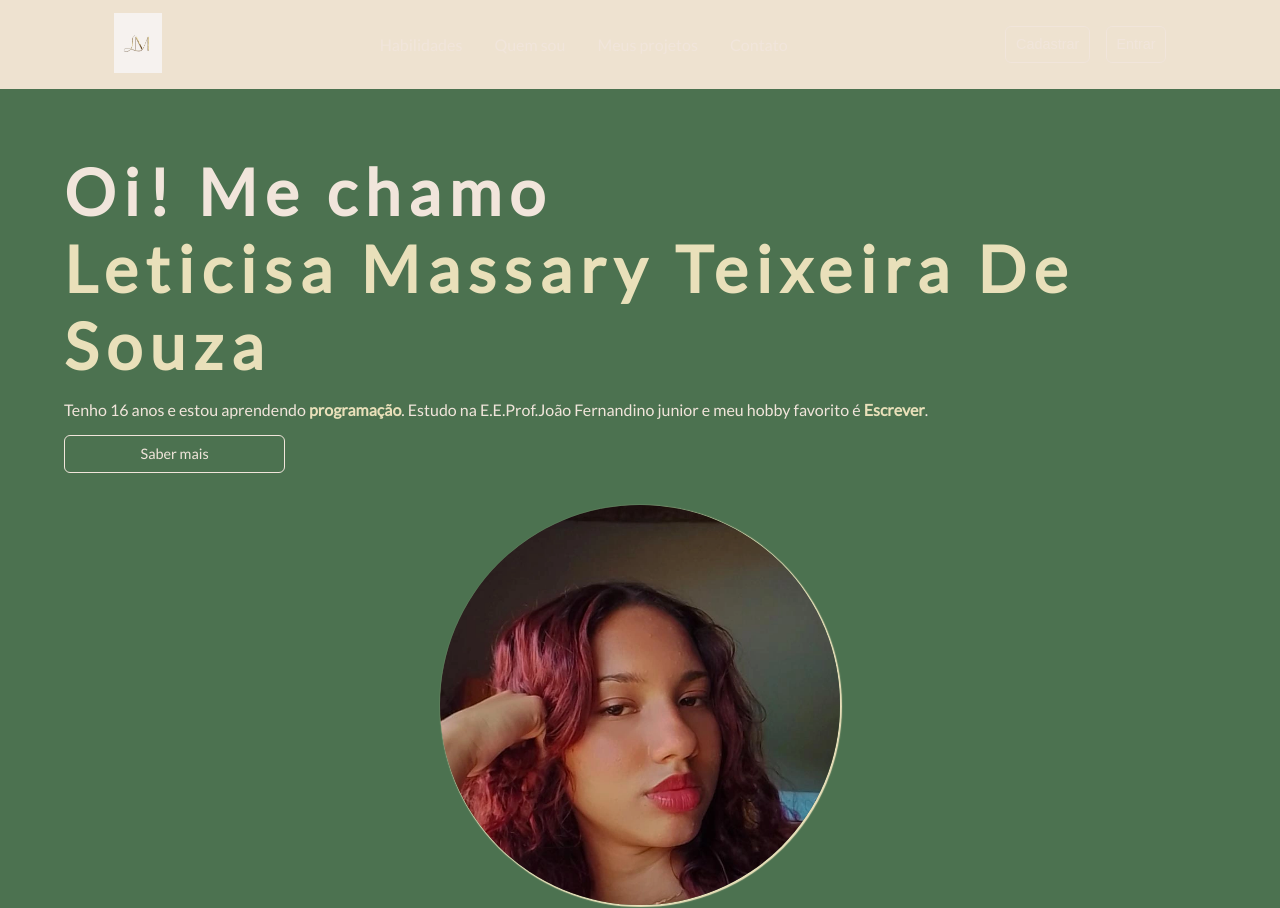
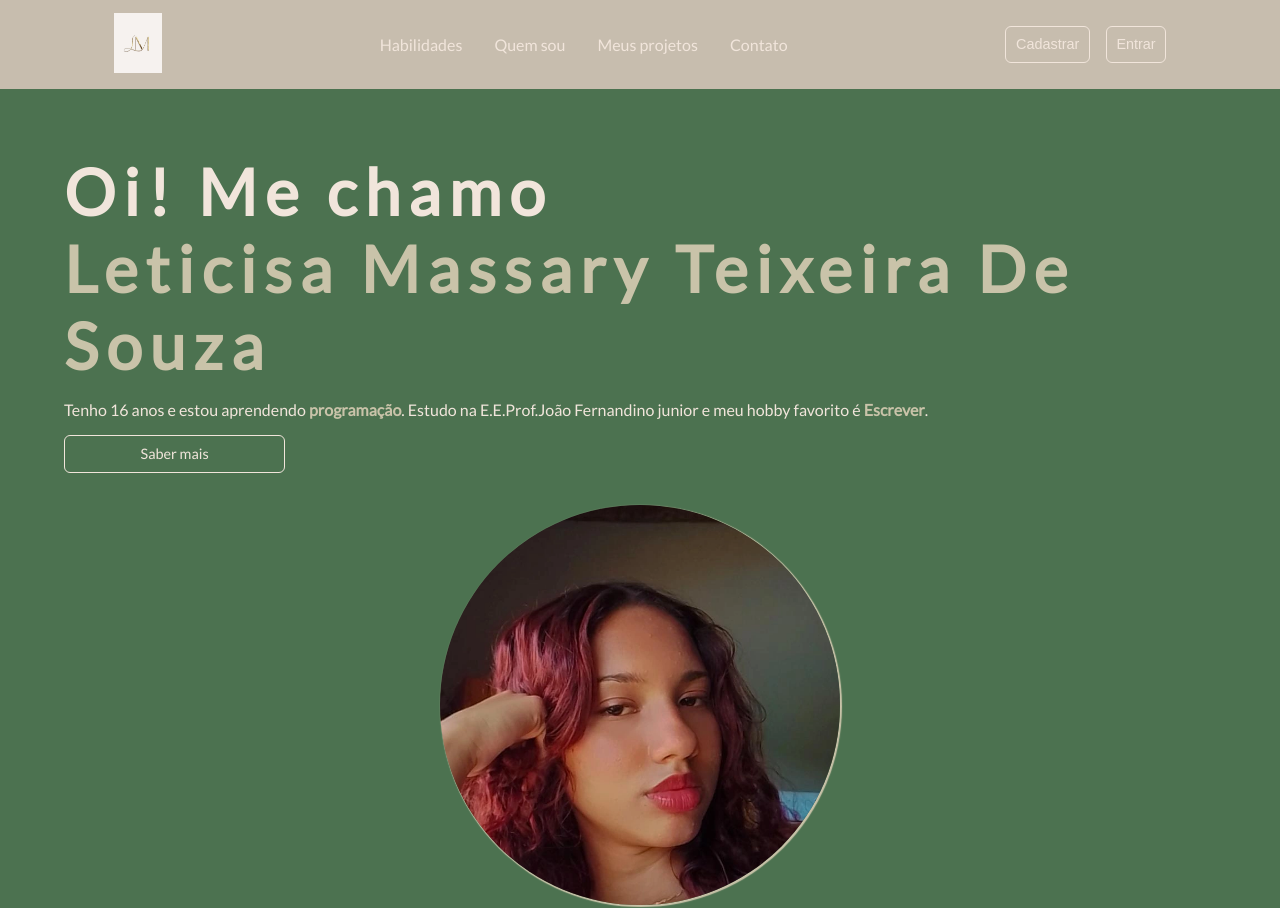
Before and after one commit to Massary2008/Meus-Pojetos, a plain HTML site: page index.html in a window 1280 px wide. Shown: the top 908 px of the page. Drawn offline with Linux system fonts and the light colour scheme; no server answers.

Commit message:
Add files via upload

```diff
--- a/index.html
+++ b/index.html
@@ -73,8 +73,8 @@
             alt="Foto pessoal"
           />
           <p>
-            Eu sou <strong>Leticia</strong>. Sou estudante do <strong>Encino Medio</strong>,
-             e também estudo por conta propria<strong>em casa</strong>.
+            Eu sou <strong>Leticia</strong>. Sou estudante do <strong> Ensino Medio </strong>,
+             e também estudo por conta propria <strong> em casa </strong>.
             Vou dar o meu melhor para ser uma boa proficional.
           </p>
         </div>
--- a/style.css
+++ b/style.css
@@ -8,7 +8,7 @@
     --dark3: #677c6a; /* Cor clara (pode alterar para contraste) */
     --dark4: #e9e0ba; /* Alternativa de cor clara */
     --dark5: #3a5340; /* Cor de destaque */
-    --cyan1: #e9e0ba; /* Outra cor de destaque */
+    --cyan1: #c9c3a9; /* Outra cor de destaque */
 }
 /* Resetando margens e preenchimentos padrão */
 * {
@@ -43,7 +43,7 @@ header {
     gap: 1rem;
     flex-wrap: wrap;
     padding: 0.8rem;
-    background-color: #eee2d0;
+    background-color: #c7bdae;
     min-height: 50px;
 }
 /* Imagem do logo no cabeçalho */
```
